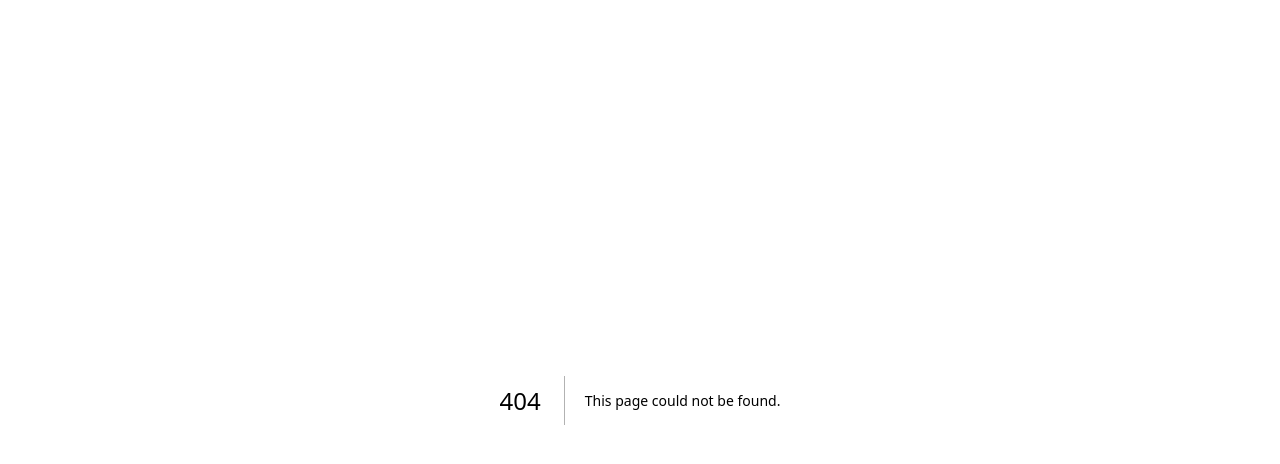
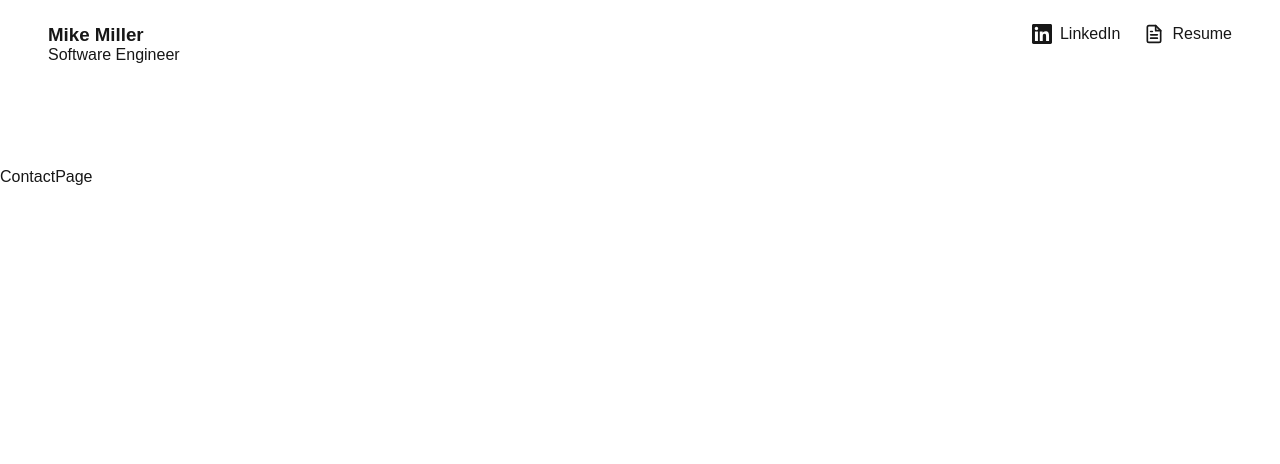
Before and after one commit to michaelmiller2116/portfolio-2026, a Next.js app: page /contact in a window 1280 px wide. Before the commit this address had no page. Shown: the top 464 px of the page. Built offline with nearby package versions, Linux system fonts and the light colour scheme.

Commit message:
initial portfolio commit

```diff
--- a/package.json
+++ b/package.json
@@ -19,6 +19,7 @@
     "@types/react-dom": "^19",
     "eslint": "^9",
     "eslint-config-next": "16.1.5",
+    "prettier": "3.8.1",
     "typescript": "^5"
   }
 }
--- /dev/null
+++ b/src/app/contact/page.tsx
@@ -0,0 +1,8 @@
+
+const Contact = () => {
+  return (
+    <div>ContactPage</div>
+  )
+}
+
+export default Contact
--- a/src/app/globals.css
+++ b/src/app/globals.css
@@ -5,7 +5,7 @@
 
 @media (prefers-color-scheme: dark) {
   :root {
-    --background: #0a0a0a;
+    --background: #171717;
     --foreground: #ededed;
   }
 }
@@ -35,8 +35,59 @@
   text-decoration: none;
 }
 
+.app-shell {
+  min-height: 100vh;
+  display: block;
+}
+
+.nav-header {
+  z-index: 10;
+  height: 168px;
+  padding: 24px 48px 0px 48px;
+}
+
+.nav-bar {
+  display: flex;
+  justify-content: space-between;
+  align-items: flex-start;
+}
+
+.nav-left-wrapper {
+}
+
+.nav-right-wrapper {
+  display: flex;
+  gap: 24px;
+}
+
+.nav-link-with-icon {
+  display: flex;
+  align-items: center;
+  gap: 8px;
+  transition: opacity 0.2s;
+}
+
+.nav-link-with-icon:hover {
+  opacity: 0.7;
+}
+
+.nav-link-with-icon svg {
+  flex-shrink: 0;
+}
+
+.content {
+  flex: 1;
+  min-width: 0; /* IMPORTANT for overflow handling */
+}
+
 @media (prefers-color-scheme: dark) {
   html {
     color-scheme: dark;
   }
 }
+
+@media (max-width: 768px) {
+  .sidebar {
+    display: none;
+  }
+}
--- a/src/app/layout.tsx
+++ b/src/app/layout.tsx
@@ -1,20 +1,21 @@
-import type { Metadata } from "next";
-import { Geist, Geist_Mono } from "next/font/google";
-import "./globals.css";
+import type { Metadata } from 'next';
+import Link from 'next/link';
+import { Geist, Geist_Mono } from 'next/font/google';
+import './globals.css';
 
 const geistSans = Geist({
-  variable: "--font-geist-sans",
-  subsets: ["latin"],
+  variable: '--font-geist-sans',
+  subsets: ['latin'],
 });
 
 const geistMono = Geist_Mono({
-  variable: "--font-geist-mono",
-  subsets: ["latin"],
+  variable: '--font-geist-mono',
+  subsets: ['latin'],
 });
 
 export const metadata: Metadata = {
-  title: "Create Next App",
-  description: "Generated by create next app",
+  title: 'Create Next App',
+  description: 'Generated by create next app',
 };
 
 export default function RootLayout({
@@ -25,7 +26,62 @@
   return (
     <html lang="en">
       <body className={`${geistSans.variable} ${geistMono.variable}`}>
-        {children}
+        <div className="app-shell">
+          <header className="nav-header">
+            <div className="nav-bar">
+              <div className="nav-left-wrapper">
+                <h3>Mike Miller</h3>
+                <p>Software Engineer</p>
+              </div>
+
+              <div className="nav-right-wrapper">
+                <a
+                  href="https://www.linkedin.com/in/webdevelmike"
+                  target="_blank"
+                  rel="noopener noreferrer"
+                  className="nav-link-with-icon"
+                >
+                  <svg
+                    width="20"
+                    height="20"
+                    viewBox="0 0 24 24"
+                    fill="currentColor"
+                    aria-hidden="true"
+                  >
+                    <path d="M20.447 20.452h-3.554v-5.569c0-1.328-.027-3.037-1.852-3.037-1.853 0-2.136 1.445-2.136 2.939v5.667H9.351V9h3.414v1.561h.046c.477-.9 1.637-1.85 3.37-1.85 3.601 0 4.267 2.37 4.267 5.455v6.286zM5.337 7.433c-1.144 0-2.063-.926-2.063-2.065 0-1.138.92-2.063 2.063-2.063 1.14 0 2.064.925 2.064 2.063 0 1.139-.925 2.065-2.064 2.065zm1.782 13.019H3.555V9h3.564v11.452zM22.225 0H1.771C.792 0 0 .774 0 1.729v20.542C0 23.227.792 24 1.771 24h20.451C23.2 24 24 23.227 24 22.271V1.729C24 .774 23.2 0 22.222 0h.003z" />
+                  </svg>
+                  <span>LinkedIn</span>
+                </a>
+                <a
+                  href="https://drive.google.com/file/d/1JMPGdseImWxAUpR1FDSSe3fzvtIqqUXM/view?usp=share_link"
+                  target="_blank"
+                  rel="noopener noreferrer"
+                  className="nav-link-with-icon"
+                >
+                  <svg
+                    width="20"
+                    height="20"
+                    viewBox="0 0 24 24"
+                    fill="none"
+                    stroke="currentColor"
+                    strokeWidth="2"
+                    strokeLinecap="round"
+                    strokeLinejoin="round"
+                    aria-hidden="true"
+                  >
+                    <path d="M14 2H6a2 2 0 0 0-2 2v16a2 2 0 0 0 2 2h12a2 2 0 0 0 2-2V8z" />
+                    <polyline points="14 2 14 8 20 8" />
+                    <line x1="16" y1="13" x2="8" y2="13" />
+                    <line x1="16" y1="17" x2="8" y2="17" />
+                    <polyline points="10 9 9 9 8 9" />
+                  </svg>
+                  <span>Resume</span>
+                </a>
+              </div>
+            </div>
+          </header>
+          <main className="content">{children}</main>
+        </div>
       </body>
     </html>
   );
--- a/src/app/page.tsx
+++ b/src/app/page.tsx
@@ -1,7 +1,7 @@
 import Image from "next/image";
 import styles from "./page.module.css";
 
-export default function Home() {
+const Home = () => {
   return (
     <div className={styles.page}>
       <main className={styles.main}>
@@ -64,3 +64,5 @@
     </div>
   );
 }
+
+export default Home;
```
Also changed, not shown: 2 other files (tests, documents, lock files or other folders).
